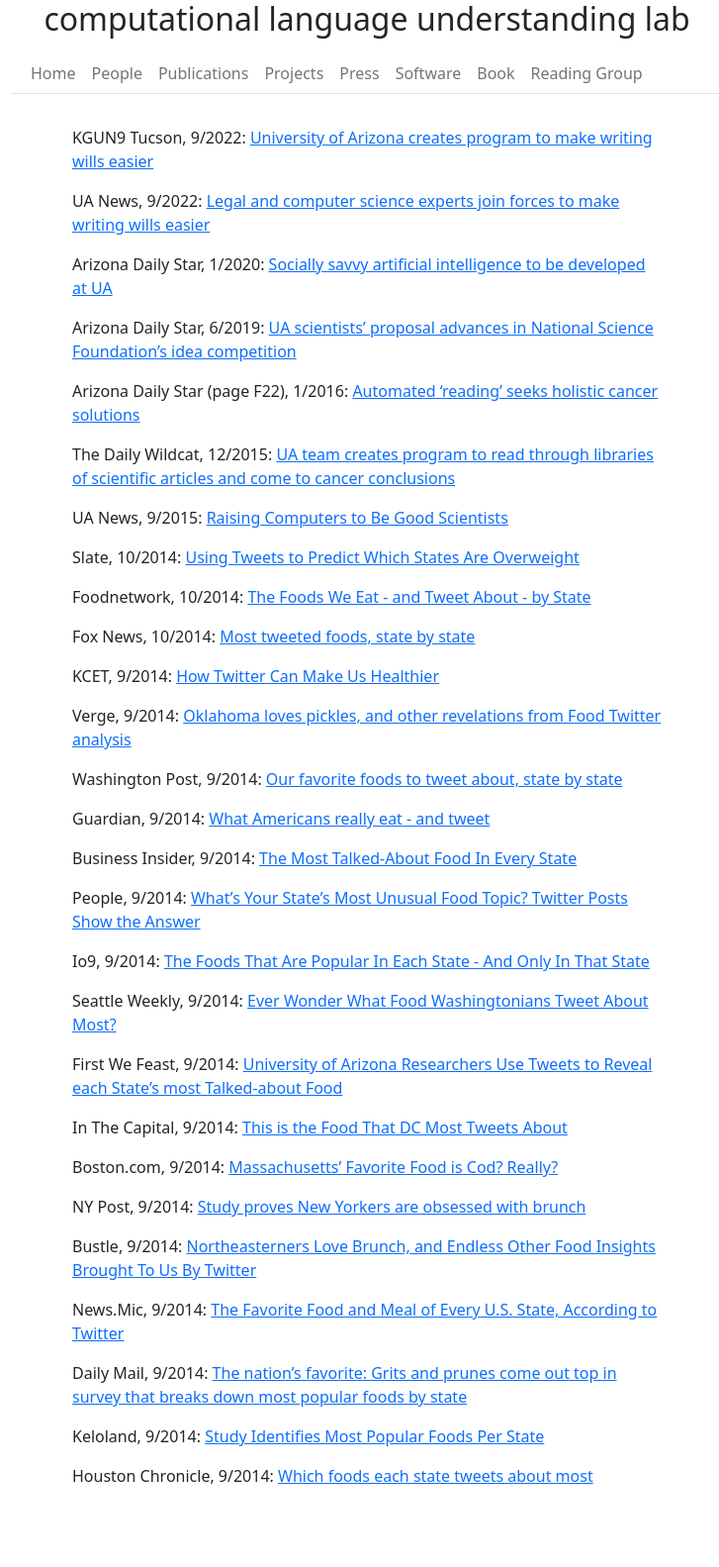
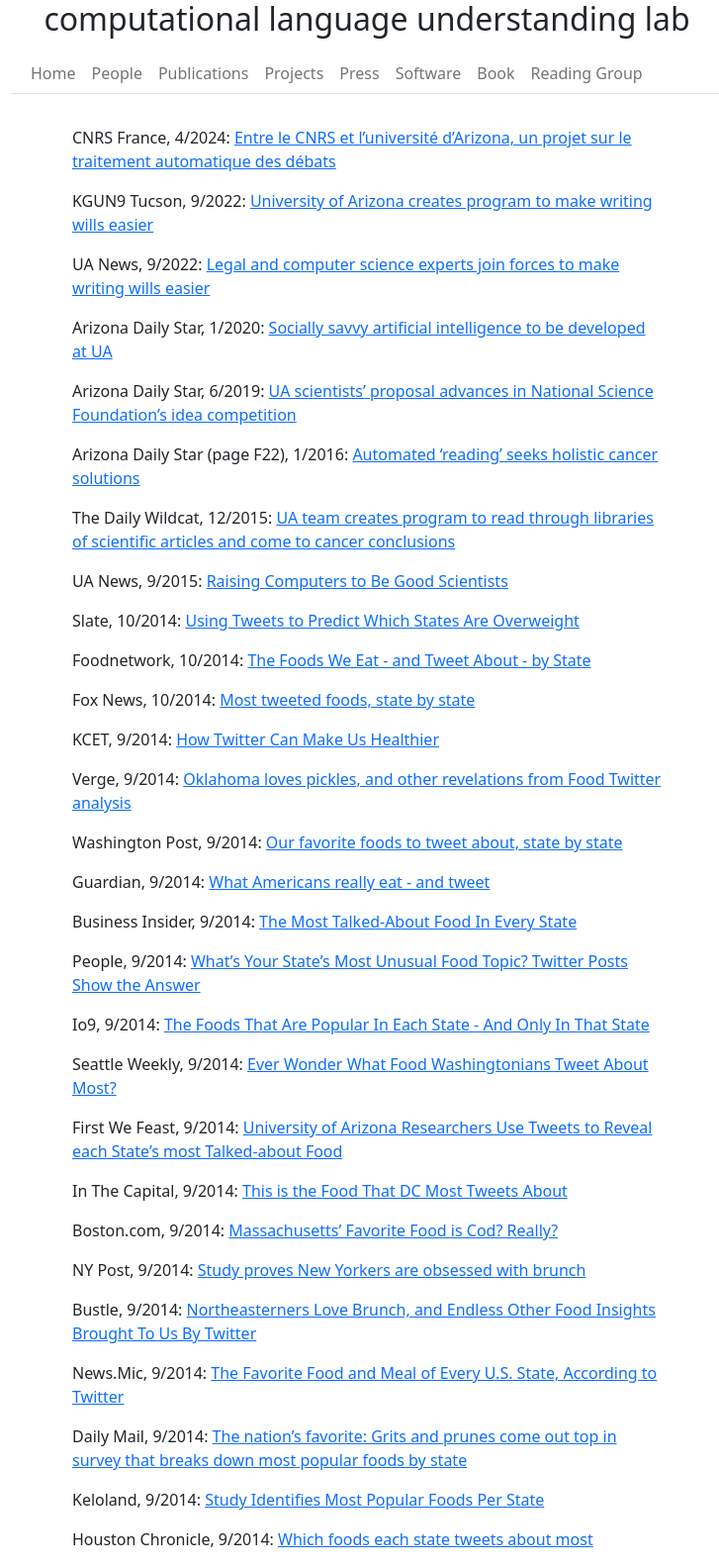
Before and after one commit to beingenfa/clulab.github.io, a Jekyll site: the page built from press.md, in a window 1280 px wide. Shown: the whole page at 99% size, without its empty margins (269-996 px from the left). Built offline with Jekyll 4.4.1, drawn with Linux system fonts in a browser that asks for light colours; before the commit the page ends 1519 px from its top, so only the background shows below that.

Commit message:
Update press.md

```diff
--- a/press.md
+++ b/press.md
@@ -3,6 +3,9 @@
 title: "Press"
 order: 4
 ---
+
+CNRS France, 4/2024:
+[Entre le CNRS et l’université d’Arizona, un projet sur le traitement automatique des débats](https://www.ins2i.cnrs.fr/fr/cnrsinfo/entre-le-cnrs-et-luniversite-darizona-un-projet-sur-le-traitement-automatique-des-debats)
 
 KGUN9 Tucson, 9/2022:
 [University of Arizona creates program to make writing wills easier](https://www.kgun9.com/university-of-arizona-creates-program-to-make-writing-wills-easier)
```
